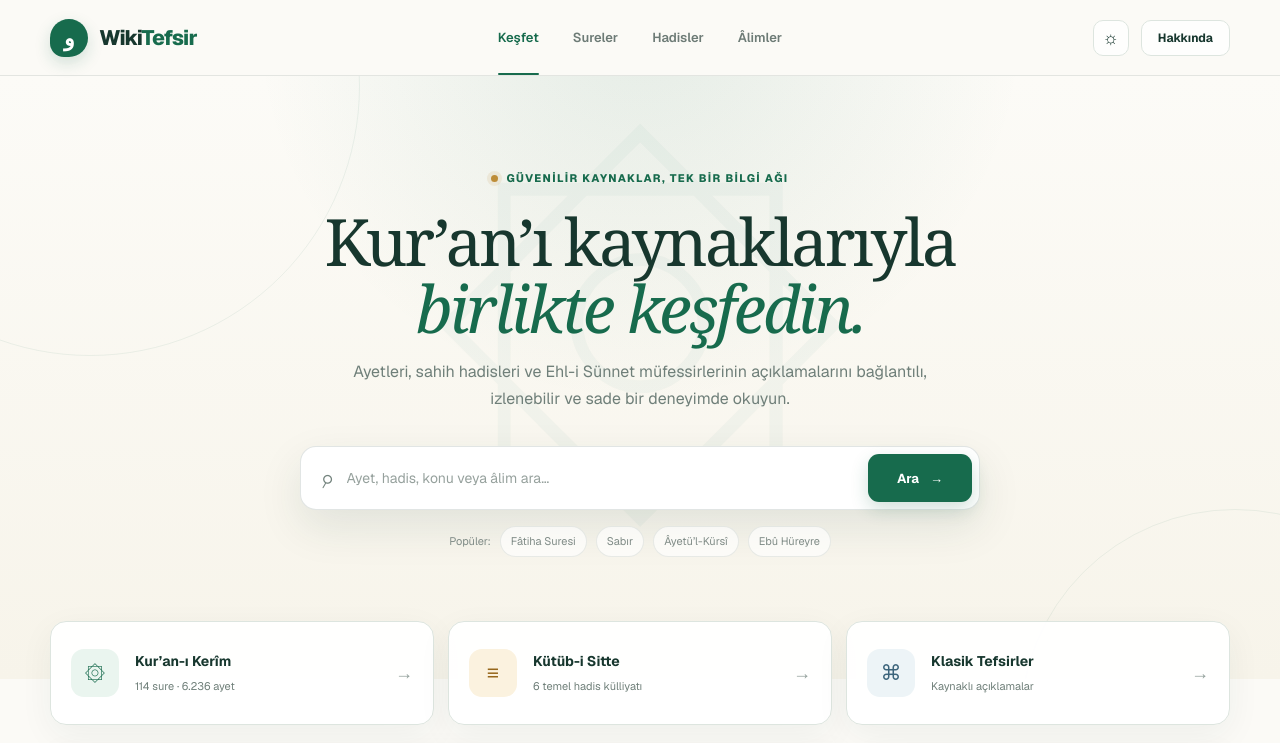
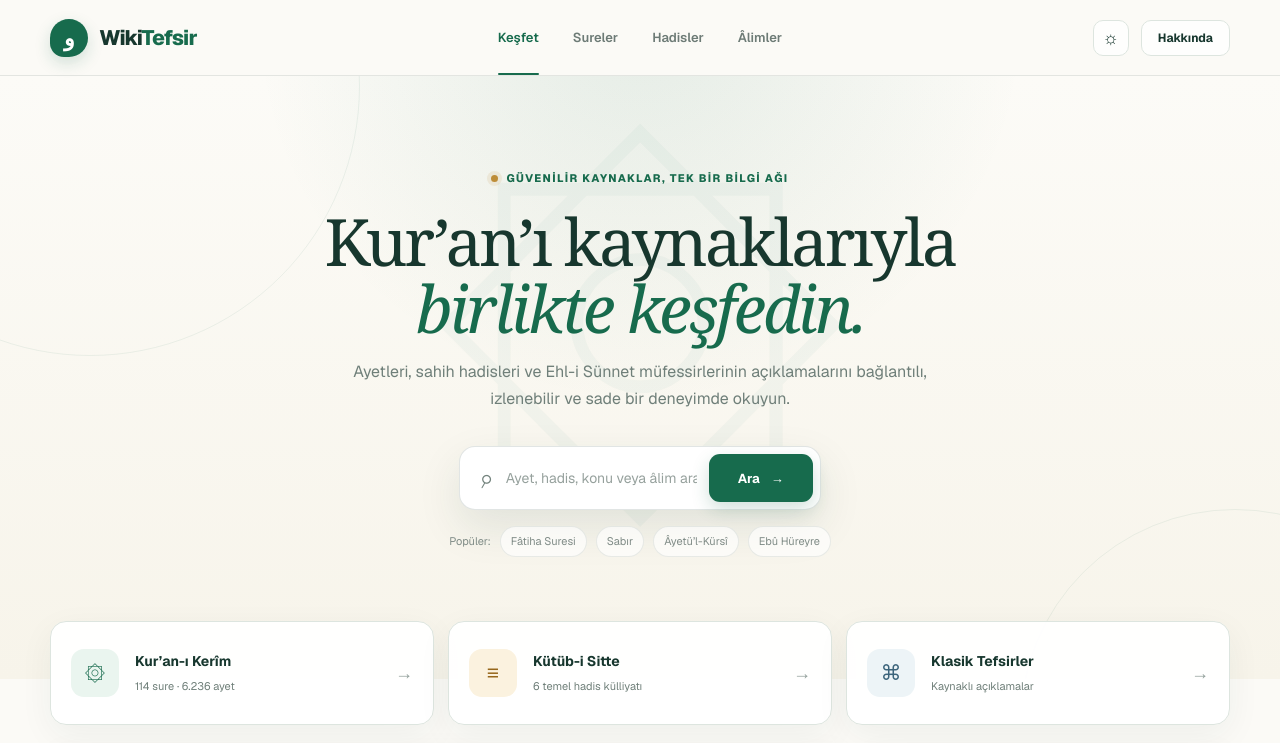
Before and after one commit to saitakarcesme/WikiTefsir, a Next.js app: page / in a window 1280 px wide. Shown: the top 743 px of the page. Built offline with nearby package versions, Linux system fonts and the light colour scheme.

Commit message:
feat: connect search to home experience

```diff
--- a/app/page.tsx
+++ b/app/page.tsx
@@ -42,12 +42,7 @@ export default function Home() {
           bağlantılı, izlenebilir ve sade bir deneyimde okuyun.
         </p>
 
-        <form className="search-box" action="#arama">
-          <span className="search-icon" aria-hidden="true">⌕</span>
-          <label className="sr-only" htmlFor="main-search">WikiTefsir’de ara</label>
-          <input id="main-search" name="q" placeholder="Ayet, hadis, konu veya âlim ara…" />
-          <button type="submit">Ara <span aria-hidden="true">→</span></button>
-        </form>
+        <SearchExplorer />
 
         <div className="quick-searches" aria-label="Örnek aramalar">
           <span>Popüler:</span>
@@ -129,3 +124,4 @@ export default function Home() {
     </main>
   );
 }
+import { SearchExplorer } from './components/search-explorer';
```
